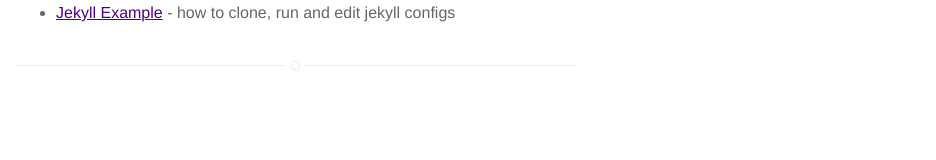
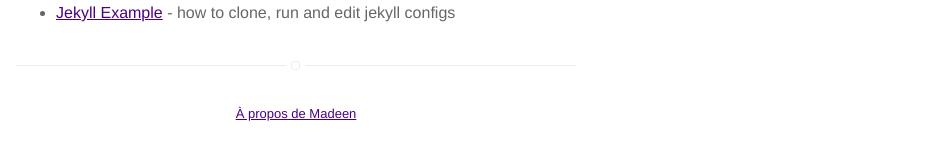
Before and after one commit to madeenamadou/madeenamadou.github.io, a Jekyll site: the page built from FAQ.md, in a window 1280 px wide. Shown: the part 362-522 px from the top of the page, without its empty margins (344-1280 px from the left). Built offline with Jekyll 4.4.1, drawn with Linux system fonts in a browser that asks for light colours; our own code applies the rules of GitHub Pages for plain Markdown files.

Commit message:
Update footer.html

```diff
--- a/_includes/footer.html
+++ b/_includes/footer.html
@@ -1,5 +1,8 @@
 <footer class="footer-main">
 
+    <div class="toright">
+        <a href="{{ site.url }}/about">À propos de Madeen</a>
+    </div>
     <!--{{ site.name }} © {{ site.time | date: '%Y' }}<a class="link" href="{{ site.url }}/feed.xml" target="_blank"><svg class="icon icon-rss"><use xlink:href="#icon-rss"></use></svg></a>-->
     <!--
     <p class="extra">
```
